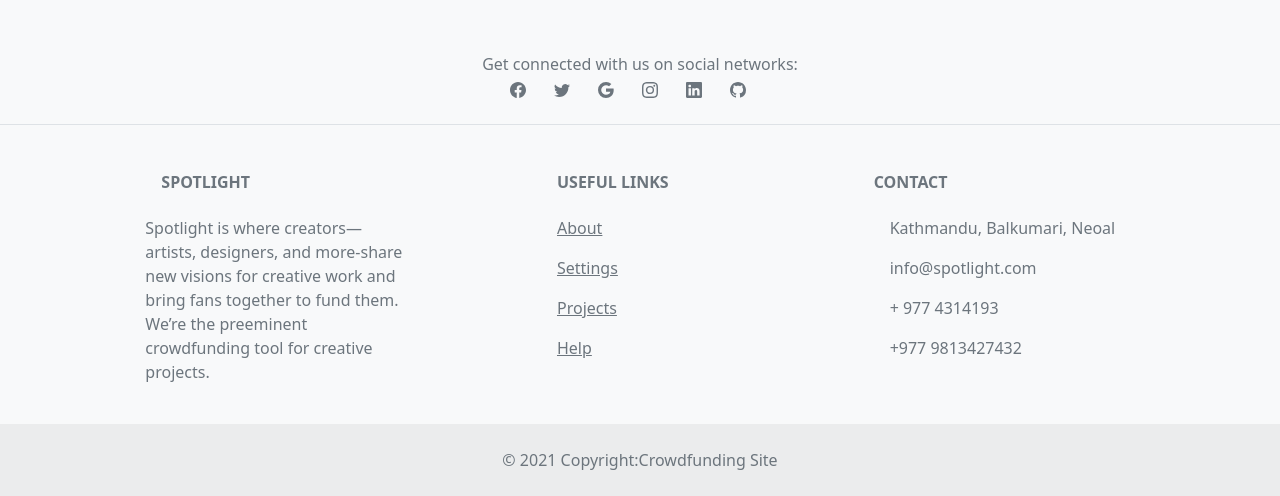
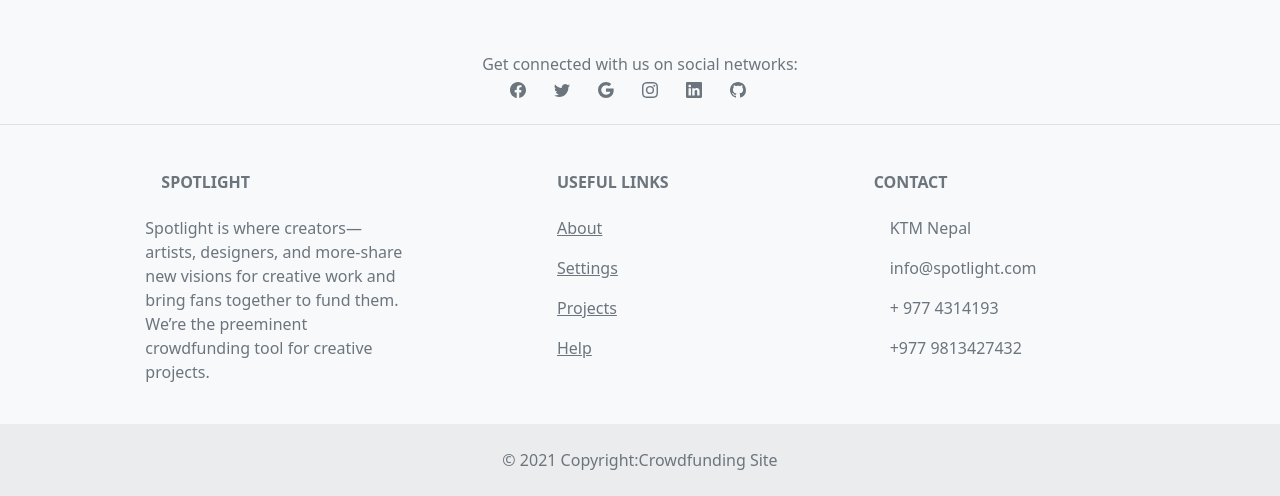
Before and after one commit to AaganMaskey/P2-Spotlight, a Django app: page / in a window 1280 px wide. Shown: the part 2236-2732 px from the top of the page. Run offline with Django 3.2, Linux system fonts and the light colour scheme; data comes from the database, SQL or seed files in the repository; both versions use the stored data as it was after the commit; some libraries are stand-ins or nearby versions.

Commit message:
footer correction

```diff
--- a/spotlightv0/templates/home.html
+++ b/spotlightv0/templates/home.html
@@ -427,7 +427,7 @@ ab
           <h6 class="text-uppercase fw-bold mb-4">
             Contact
           </h6>
-          <p><i class="fas fa-home me-3"></i> Kathmandu, Balkumari, Neoal</p>
+          <p><i class="fas fa-home me-3"></i>KTM Nepal</p>
           <p>
             <i class="fas fa-envelope me-3"></i>
             info@spotlight.com
```
Also changed, not shown: spotlightv0/db.sqlite3.
